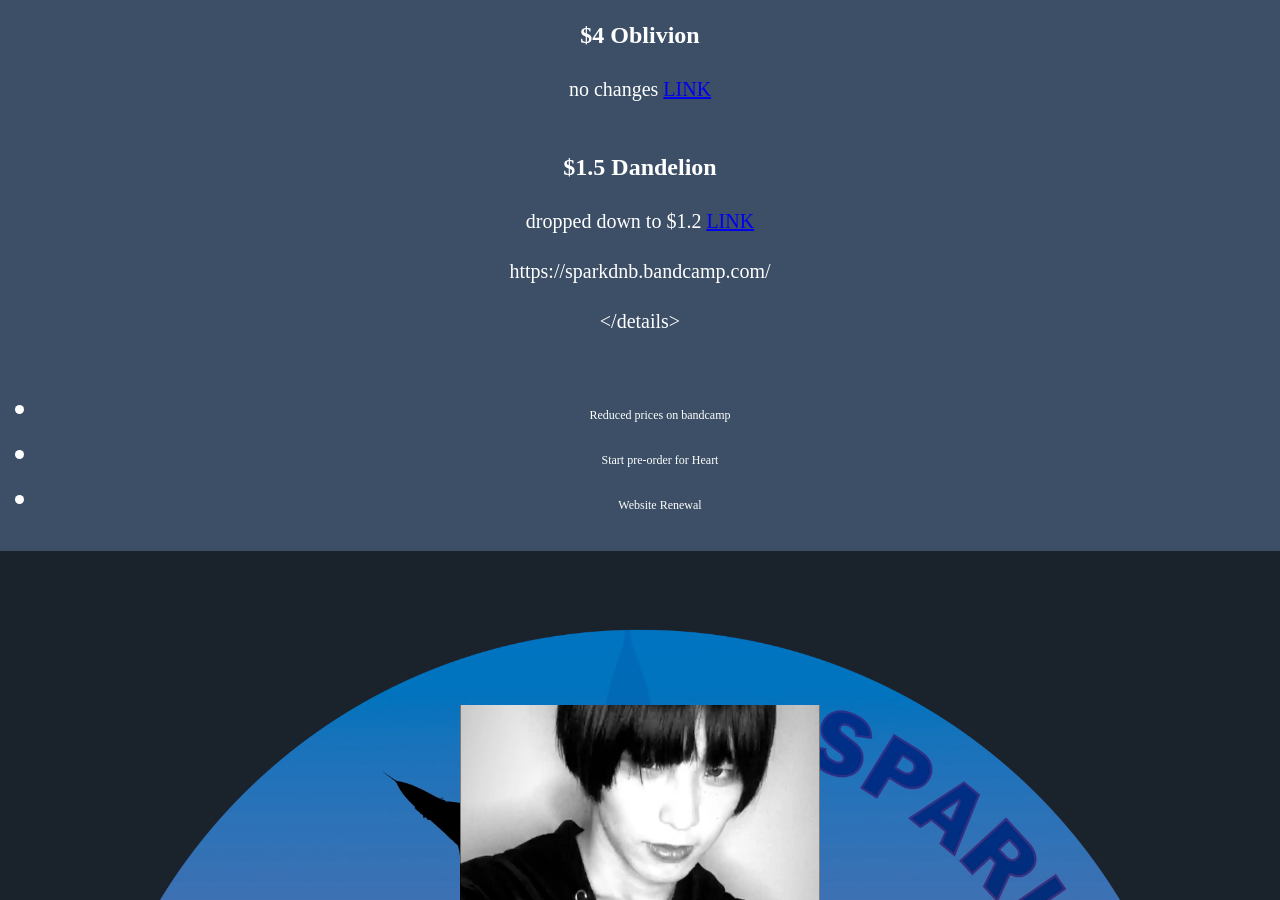
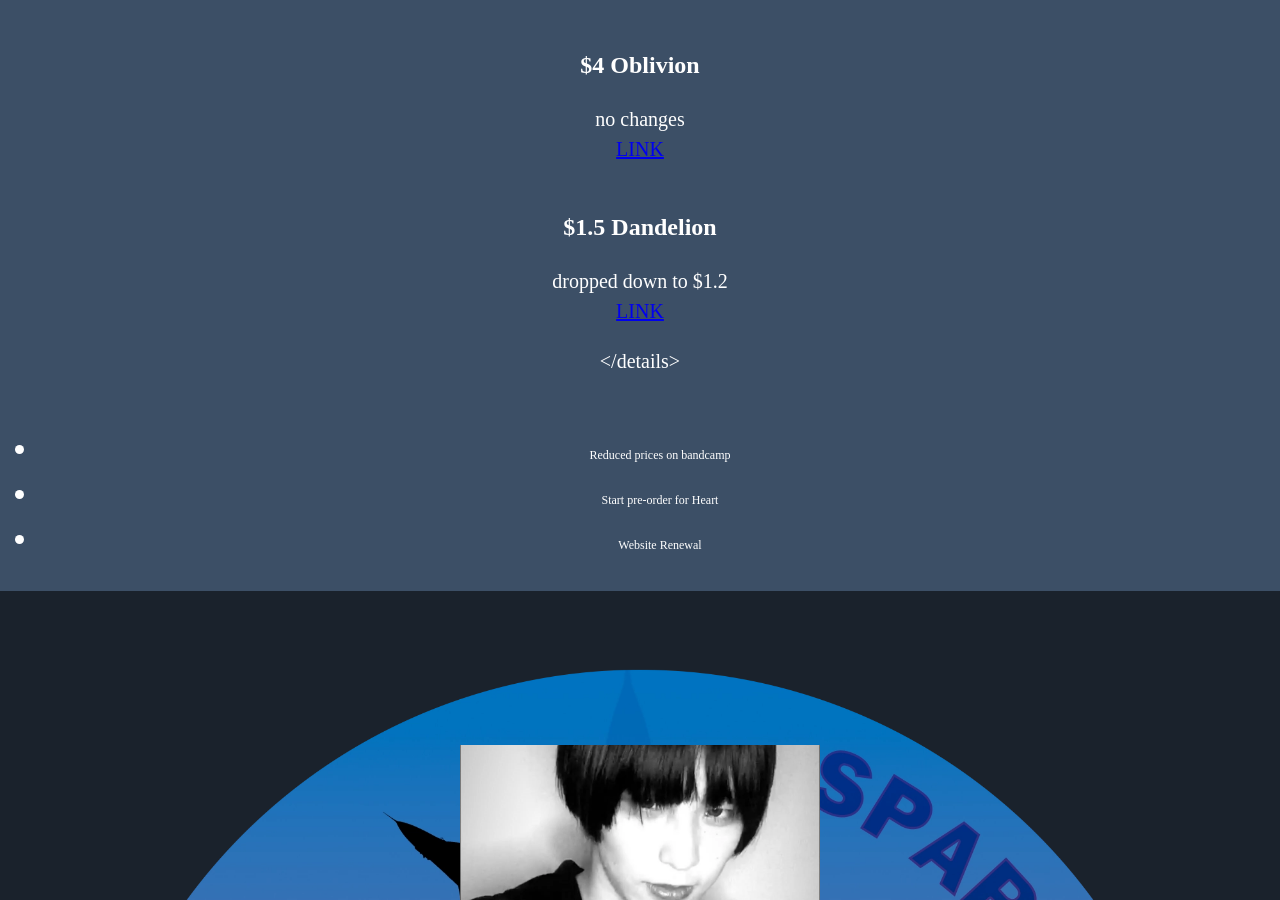
Before and after one commit to satelliterecordings/satelliterecordings.github.io, a Jekyll site: the page built from index.html, in a window 1280 px wide and 900 px high, scrolled down 4015 px. Built offline with Jekyll 4.4.1, drawn with Linux system fonts in a browser that asks for light colours; some web fonts are replaced; some of the changed lines change nothing that is shown.

Commit message:
Update 2022-11-09-ReducePrices.md

```diff
--- a/_posts/2022-11-09-ReducePrices.md
+++ b/_posts/2022-11-09-ReducePrices.md
@@ -42,6 +42,4 @@
 [LINK](https://sparkdnb.bandcamp.com/album/dandelion-single-2022-early "Dandelion")
 
 
-https://sparkdnb.bandcamp.com/
-
 </details>
```
